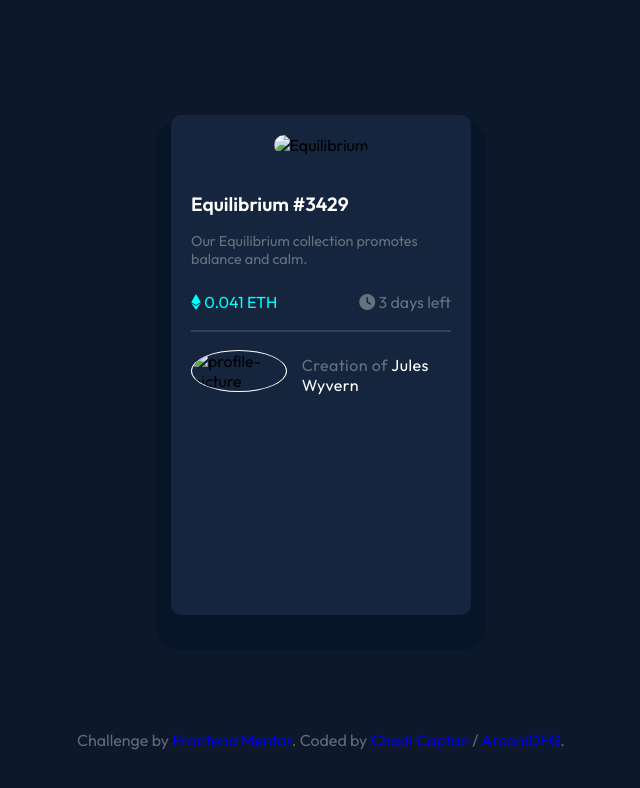
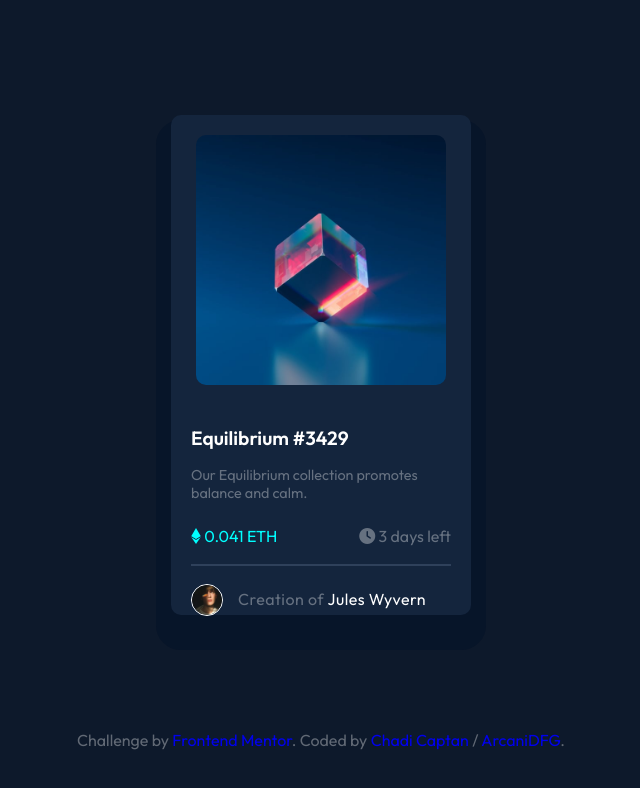
Before and after one commit to ArcaniDFG/NFT-PREVIEW-CARD-HTML-CSS, a plain HTML site: page index.html in a window 1280 px wide. Shown: the whole page, without its empty margins (319-959 px from the left). Drawn offline with Linux system fonts and the light colour scheme; the site is published under a folder, as on GitHub Pages, so addresses that start at the root find nothing.

Commit message:
Bug Fixes V2

```diff
--- a/index.html
+++ b/index.html
@@ -16,7 +16,7 @@
 <body>
     <div id="container">
         <div class="header">
-            <img class="image" src="/images/image-equilibrium.jpg" alt="Equilibrium">
+            <img class="image" src="images/image-equilibrium.jpg" alt="Equilibrium">
         </div>
         <div class=" content ">
             <h2 class="white ">Equilibrium #3429
@@ -30,7 +30,7 @@
             </div>
             <hr>
             <div class="foot ">
-                <div class="prof-pic "> <img class="prof " src="/images/image-avatar.png " alt="profile-picture ">
+                <div class="prof-pic "> <img class="prof " src="images/image-avatar.png " alt="profile-picture ">
                 </div>
                 <div class="prof-text "> Creation of <span class="creator white "> Jules Wyvern</span> </div>
             </div>
```
